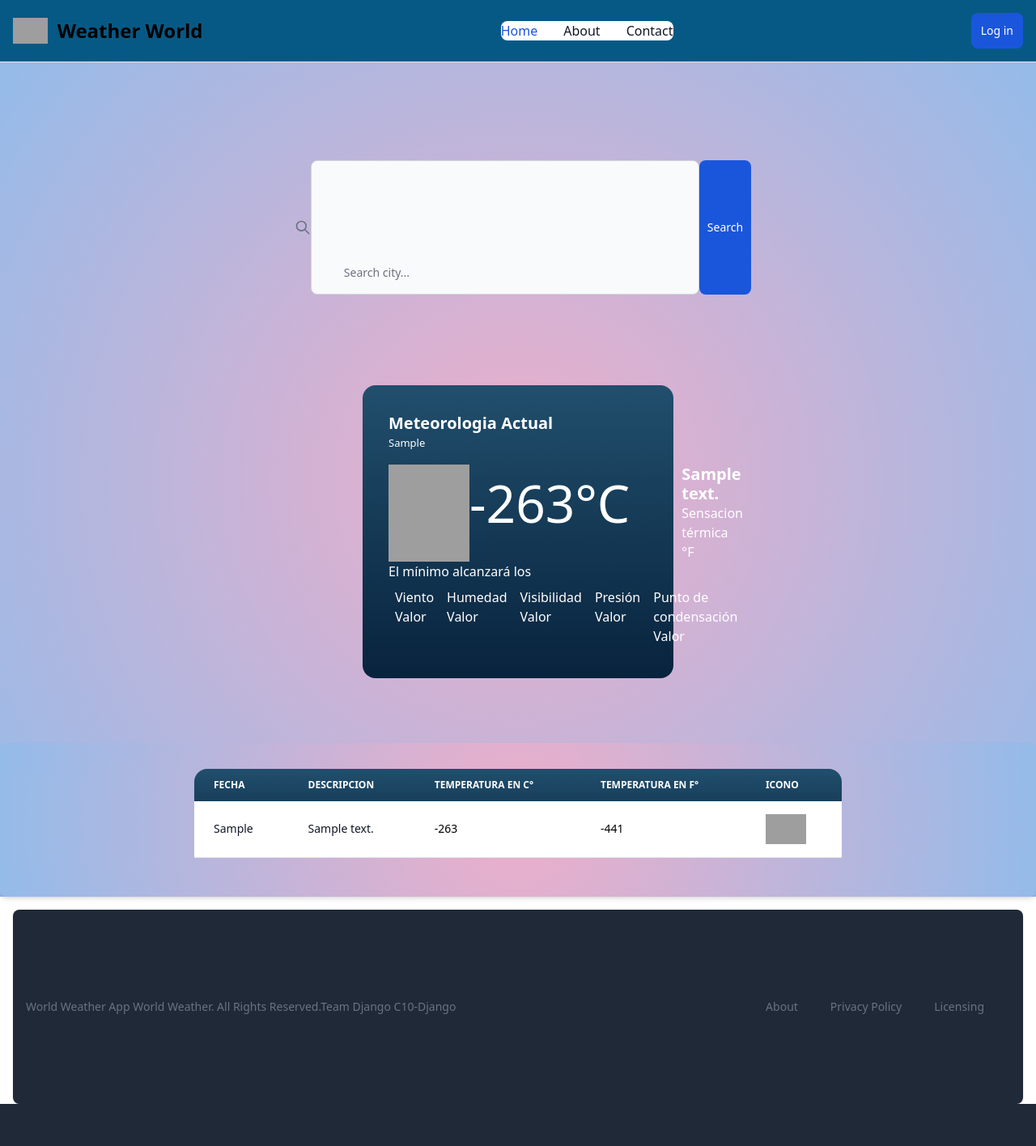
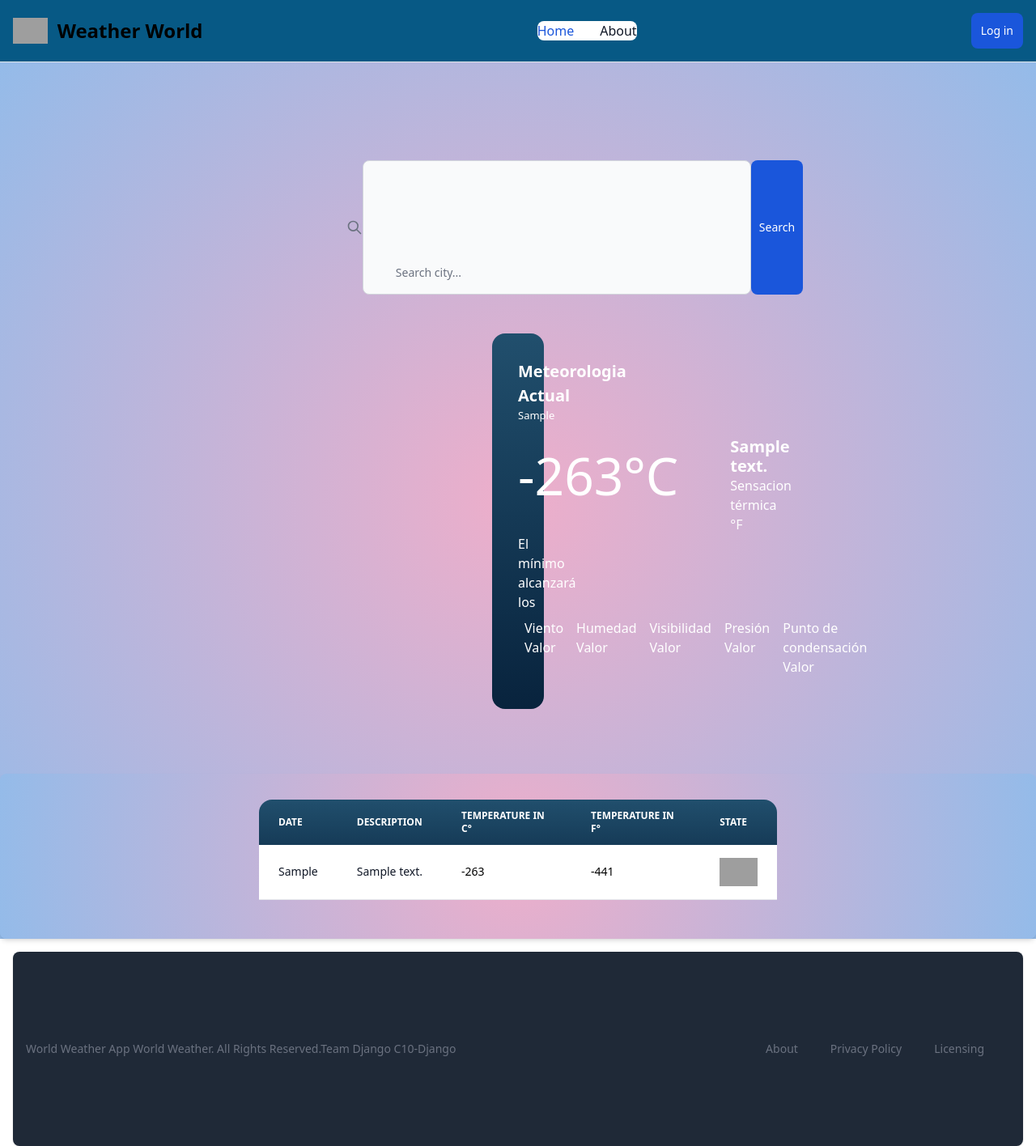
Before and after one commit to No-Country/C10-15-ft-django, a Django app: page / in a window 1280 px wide. Shown: the whole page at 81% size. Before the commit the page ends 1364 px from the top, so only its background shows below. Run offline with Django 4.2, Linux system fonts and the light colour scheme; tables that the repository leaves empty hold one stand-in row (values such as "Sample post"); a database or web service that is not in the repository returns one stand-in record (values such as "Sample title"); data that the repository does not hold is empty; style sheets or scripts are compiled from the project's sources; some libraries are stand-ins or nearby versions; grey boxes are pictures that could not be loaded.

Commit message:
further changes

```diff
--- a/django_weather/weatherApp/templates/base.html
+++ b/django_weather/weatherApp/templates/base.html
@@ -28,13 +28,10 @@
           <div class="items-center justify-between w-full md:flex md:w-auto md:order-1" id="navbar-sticky">
             <ul class="flex flex-col p-4 md:p-0 mt-4 font-medium border border-gray-100 rounded-lg bg-gray-50 md:flex-row md:space-x-8 md:mt-0 md:border-0 md:bg-white">
               <li>
-                <a href="#" class="flex relative py-2 pl-3 pr-4 text-gray-900 bg-blue-700 rounded md:bg-transparent md:text-blue-700 md:p-0" aria-current="page">Home</a>
+                <a href="{% url '/' %}" class="flex relative py-2 pl-3 pr-4 text-gray-900 bg-blue-700 rounded md:bg-transparent md:text-blue-700 md:p-0" aria-current="page">Home</a>
               </li>
               <li>
-                <a href="#" class="flex relative py-2 pl-3 pr-4 text-gray-900 rounded hover:bg-gray-100 md:hover:bg-transparent md:hover:text-blue-700 md:p-0 ">About</a>
-              </li>
-              <li>
-                <a href="#" class="flex relative py-2 pl-3 pr-4 text-gray-900 rounded hover:bg-gray-100 md:hover:bg-transparent md:hover:text-blue-700 md:p-0 ">Contact</a>
+                <a href="{% url 'about' %}" class="flex relative py-2 pl-3 pr-4 text-gray-900 rounded hover:bg-gray-100 md:hover:bg-transparent md:hover:text-blue-700 md:p-0 ">About</a>
               </li>
             </ul>
           </div>
--- a/django_weather/weatherApp/templates/index.html
+++ b/django_weather/weatherApp/templates/index.html
@@ -2,8 +2,8 @@
 
 {% block content %}
 
-<div class="flex flex-col" style="padding-top: 25px;padding-bottom: 5rem;padding-left: 28rem;padding-right: 28rem;">
-  <div class="flex flex-row justify-center items-center p-24">
+<div class="flex flex-col" style="padding-top: 25px;padding-bottom: 5rem;padding-left: 38rem;padding-right: 38rem;">
+  <div class="flex flex-row justify-center items-center p-24" style="padding-bottom: 2rem;">
     <form method="POST">
       {% csrf_token %}
       <label for="default-search" class="mb-2 text-sm font-medium text-gray-900 sr-only dark:text-white">Search</label>
@@ -63,28 +63,28 @@
 
 {# start the table with content#}
 <div class="relative overflow-x-auto shadow-md sm:rounded-lg pt-8 pl-20 pr-20" style="background: radial-gradient(circle, rgba(238,174,202,1) 0%, rgba(148,187,233,1) 100%);">
-  <div style="padding-left: 10rem;padding-right: 10rem;padding-bottom: 3rem;">
+  <div style="padding-left: 15rem;padding-right: 15rem;padding-bottom: 3rem;">
     <table class="w-full text-sm text-left" style="border-radius: 1rem; background: linear-gradient(180deg, rgba(33,79,109,1) 0%, rgba(8,35,61,1) 100%);">
       <thead class="text-xs text-white uppercase">
           <tr>
               <th scope="col" class="px-6 py-3">
-                  Fecha
+                  Date
               </th>
               <th scope="col" class="px-6 py-3">
-                Descripcion
+                Description
               </th>
               <th scope="col" class="px-6 py-3" style="text-align: start;">
-                  Temperatura en C°
+                Temperature in C°
               </th>
               <th scope="col" class="px-6 py-3" style="text-align: start;">
-                  Temperatura en F°
+                Temperature in F°
               </th>
               <th scope="col" class="px-6 py-3" style="text-align: start;">
-                  Icono
+                State
               </th>
           </tr>
       </thead>
-      <tbody>
+      <tbody class="" style="background: linear-gradient(180deg, rgba(33,79,109,1) 0%, rgba(8,35,61,1) 100%);">
         {% for day in data_clima %}
           <tr class="bg-white border-b dark:bg-gray-800 dark:border-gray-700 hover:bg-gray-50 dark:hover:bg-gray-600">
               <th scope="row" class="px-6 py-4 font-medium text-gray-900 whitespace-nowrap dark:text-white">
--- a/django_weather/weatherApp/urls.py
+++ b/django_weather/weatherApp/urls.py
@@ -5,4 +5,5 @@
     path('', views.index, name="/"),
     path('login/', views.login, name="login"),
     path('register/', views.login, name="register"),
+    path('about/', views.login, name="about"),
 ]
--- a/django_weather/weatherApp/views.py
+++ b/django_weather/weatherApp/views.py
@@ -44,3 +44,6 @@
 
 def register(request):
     return render(request, 'register.html')
+
+def register(request):
+    return render(request, 'about.html')
```
Also changed, not shown: django_weather/weatherApp/templates/about.html (added, +46 -0 lines), django_weather/weatherApp/static/dots.png (added), django_weather/weatherApp/static/perfil.JPG (added).
